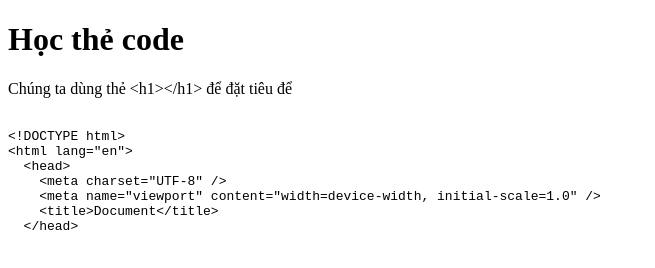
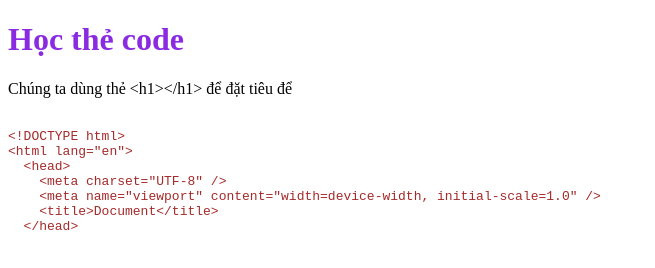
Before and after one commit to NganHa162/project1, a plain HTML site: page index.html in a window 1280 px wide. Shown: the whole page, without its empty margins (0-655 px from the left). Drawn offline with Linux system fonts and the light colour scheme.

Commit message:
thêm tí màu mè mai học css

```diff
--- a/index.html
+++ b/index.html
@@ -6,10 +6,10 @@
     <title>Document</title>
   </head>
   <body>
-    <h1>Học thẻ code</h1>
+    <h1 style="color: blueviolet">Học thẻ code</h1>
     <p>Chúng ta dùng thẻ &lt;h1&gt;&lt;/h1&gt; để đặt tiêu để</p>
-    <pre>
-      <code>
+    <pre style="color: brown">
+      <code >
 &lt;!DOCTYPE html&gt;
 &lt;html lang=&quot;en&quot;&gt;
   &lt;head&gt;
```
